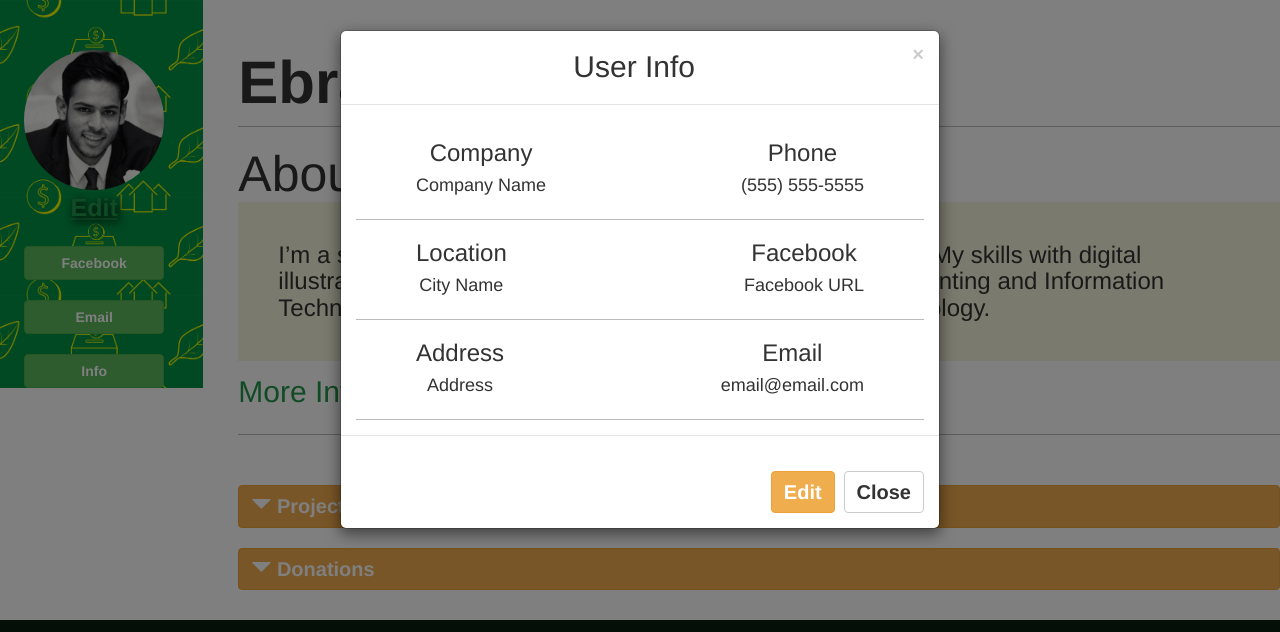
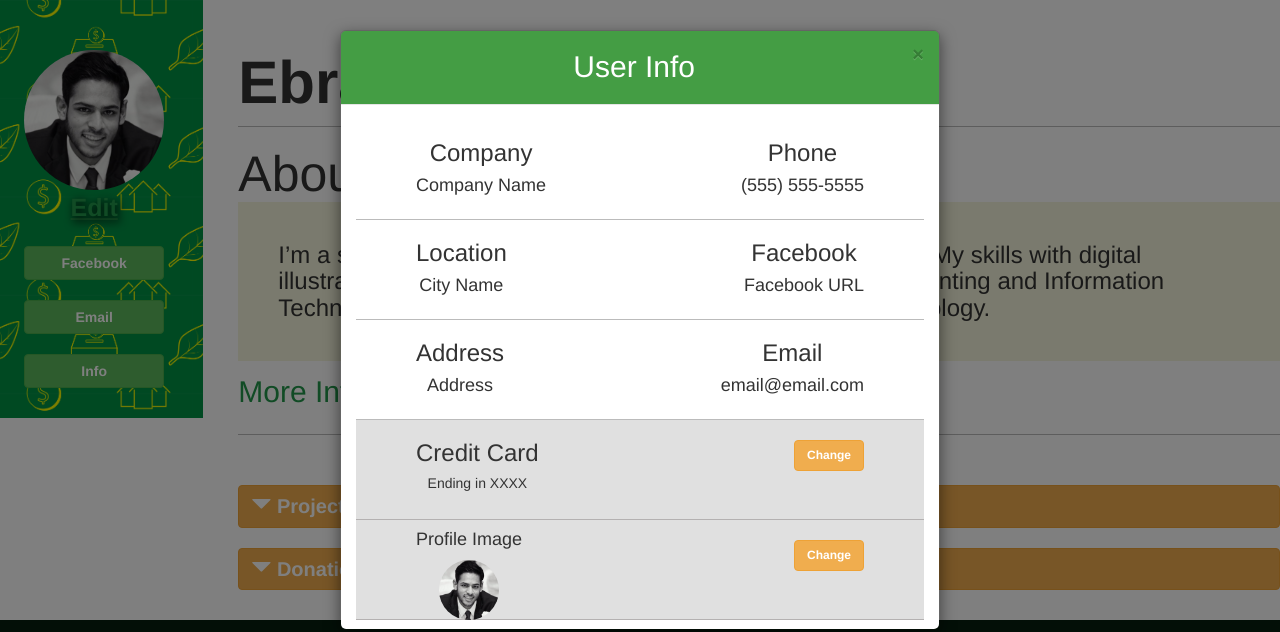
Before and after one commit to cellhaze/patron-challenge, a plain HTML site: page profile-view.html in a window 1280 px wide. Both pictures are taken after a click on the link "Edit". Drawn offline with nearby package versions, Linux system fonts and the light colour scheme.

Commit message:
near-final edits

```diff
--- a/mystyle.css
+++ b/mystyle.css
@@ -25,6 +25,7 @@
 .profile-nav {
     z-index: 20;
     margin: 0 auto;
+    padding-bottom: 30px;
     text-align: center;
     position: relative;
 }
@@ -164,6 +165,11 @@ a {
     font-size: 12px;
 }
 
+#table-column-shrink {
+    width: 400px;
+}
+
+
 /*------Carousel------*/
 
 .carousel-container {
@@ -213,11 +219,27 @@ a {
   text-align: center;
 }
 
+.modal-header {
+    background-color: #449d44;
+    color: white;
+}
+
 .info-row {
   display: block;
   height: 100px;
   border-bottom: 1px solid #bbbbbb;
+  padding: 0 60px;
+}
+
+.private-row {
+    height: 100px;
+    background-color: #e0e0e0;
+    border-bottom: 1px solid #b4b1b1;
     padding: 0 60px;
+}
+
+.private-row button {
+    font-size: 12px;
 }
 
 .info-left {
@@ -228,6 +250,7 @@ a {
   float: right;
 }
 
-#table-column-shrink {
-    width: 400px;
+.modal-content {
+    max-height: 600px;
+    overflow: auto;
 }
--- a/profile-view.html
+++ b/profile-view.html
@@ -71,6 +71,26 @@
                             </div>
                             <div class="info-right">
                               <h3>Email</h3><h4>email@email.com</h4>
+                            </div>
+                          </div>
+                          <div class="private-row">
+                            <div class="info-left">
+                              <h3>Credit Card</h3><h5>Ending in XXXX</h5>
+                            </div>
+                            <div class="info-right">
+                              <button type="button" class="btn btn-warning">Change</button>
+                            </div>
+                          </div>
+                          <div class="private-row">
+                            <div class="info-left">
+                              <h4>Profile Image</h4>
+                              <img src="images/ebrahim-profile.jpg" class="img-circle" width="60" height="60">
+                                <div class="overlay">
+                                    <div class="text"><a href="#" data-toggle="modal" data-target="#myModal">Change<br>Image</a></div>
+                                </div>
+                            </div>
+                            <div class="info-right">
+                              <button type="button" class="btn btn-warning">Change</button>
                             </div>
                           </div>
                         </div>
```
